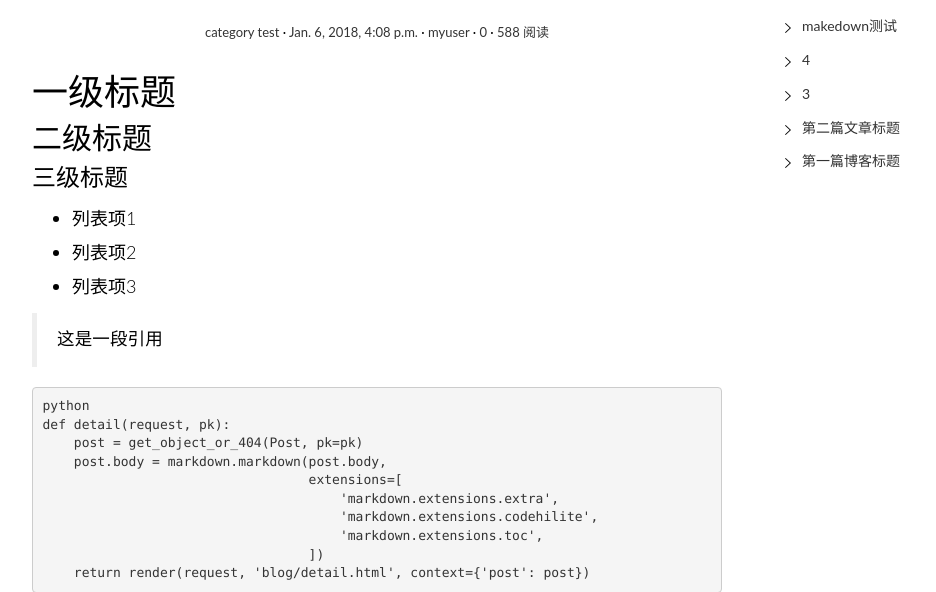
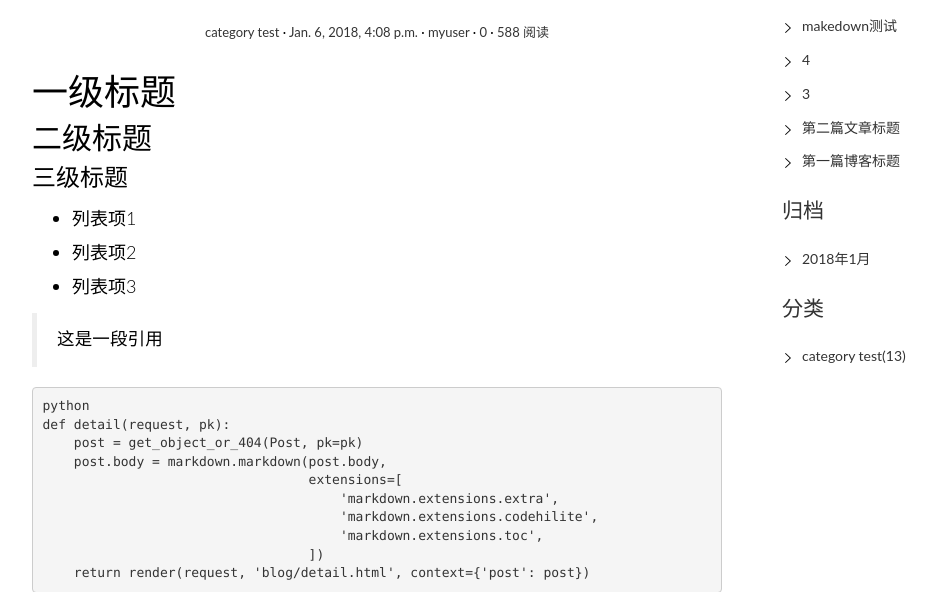
Before and after one commit to woshilibin/blogproject, a Django app: page /post/7/ in a window 1280 px wide. Shown: the part 210-802 px from the top of the page, without its empty margins (68-1004 px from the left). Run offline with Django 3.2, Linux system fonts and the light colour scheme; data comes from the database, SQL or seed files in the repository; both versions use the stored data as it was after the commit; some libraries are stand-ins or nearby versions.

Commit message:
侧栏归档报错
侧安归档报错

```diff
--- a/blog/templatetags/blog_tags.py
+++ b/blog/templatetags/blog_tags.py
@@ -1,8 +1,17 @@
 from django import template
-from ..models import Post
+from ..models import Post, Category
 
 register=template.Library()
 
 @register.simple_tag
 def get_recent_posts(num=5):
     return Post.objects.all()[:num]
+
+
+@register.simple_tag
+def archives():
+    return Post.objects.dates('created_time','month',order='DESC')
+
+@register.simple_tag
+def get_categories():
+    return Category.objects.all()
--- a/blog/urls.py
+++ b/blog/urls.py
@@ -4,5 +4,7 @@ from . import views
 app_name = 'blog'#错误点
 urlpatterns=[
     url(r'^$',views.index,name='index'),
-    url(r'^post/(?P<pk>[0-9]+)/$',views.detail,name='detail')
+    url(r'^post/(?P<pk>[0-9]+)/$',views.detail,name='detail'),
+    # url(r'^archives/(?P<year>[0-9]{4})/(?P<month>[0-9]{1,2})/$',views.archives,name='archives'),
+    url(r'^archives/(?P<year>[0-9]{4})/(?P<month>[0-9]{1,2})/$', views.archives, name='archives'),
 ]
--- a/blog/views.py
+++ b/blog/views.py
@@ -37,3 +37,8 @@ def detail(request,pk):
         'comment_list':comment_list
     }
     return render(request,'blog/detail.html',context=context)
+
+def archives(request,year,month):
+    post_list=Post.objects.filter(created_time_year=year,
+                                  created_time_month=month)
+    return render(request,'blog/index.html',context={'post_list':post_list})
--- a/templates/base.html
+++ b/templates/base.html
@@ -95,6 +95,30 @@
                             暂无文章！
                         {% endfor %}
                     </ul>
+                    <h3 class="widget-title"><a href="{% url 'blog:index' %}">归档</a></h3>
+                    {% archives as date_list %}
+                    <ul>
+                        {% for date in date_list %}
+                            <li>
+                                <a href="{% url 'blog:archives' date.year date.month %}">
+                                    {{ date.year }}年{{ date.month }}月
+                                </a>
+                            </li>
+                        {% empty %}
+                            暂无归档！
+                        {% endfor %}
+                    </ul>
+                    <h3 class="widget-title"><a href="{% url 'blog:index' %}">分类</a></h3>
+                    {% get_categories as category_list %}
+                    <ul>
+                        {% for category in category_list %}
+                            <li>
+                                <a href="#">{{ category.name }}<span class="post-count">(13)</span></a>
+                            </li>
+                        {% empty %}
+                            暂无归档！
+                        {% endfor %}
+                    </ul>
                 </div>
             </aside>
         </div>
```
Also changed, not shown: blog/migrations/0002_auto_20180109_1642.py (added), db.sqlite3.
